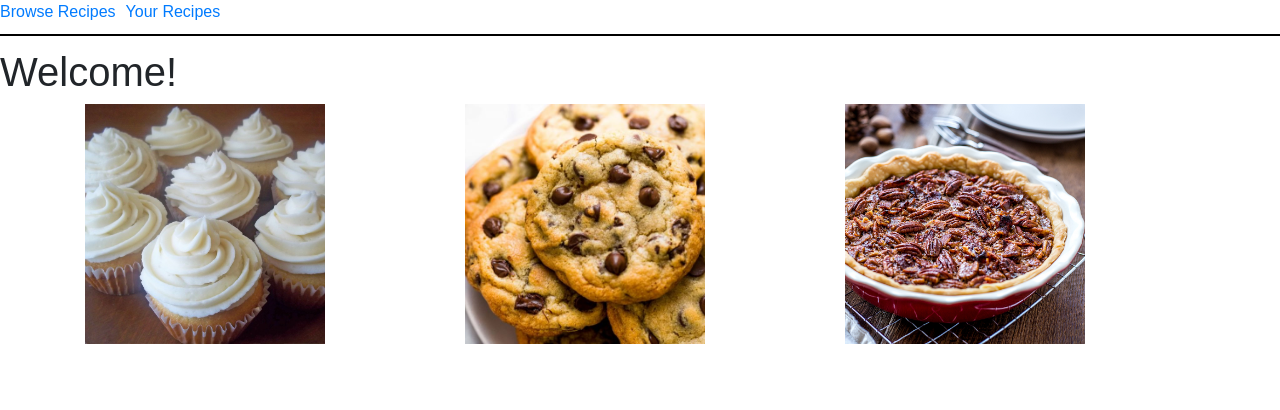
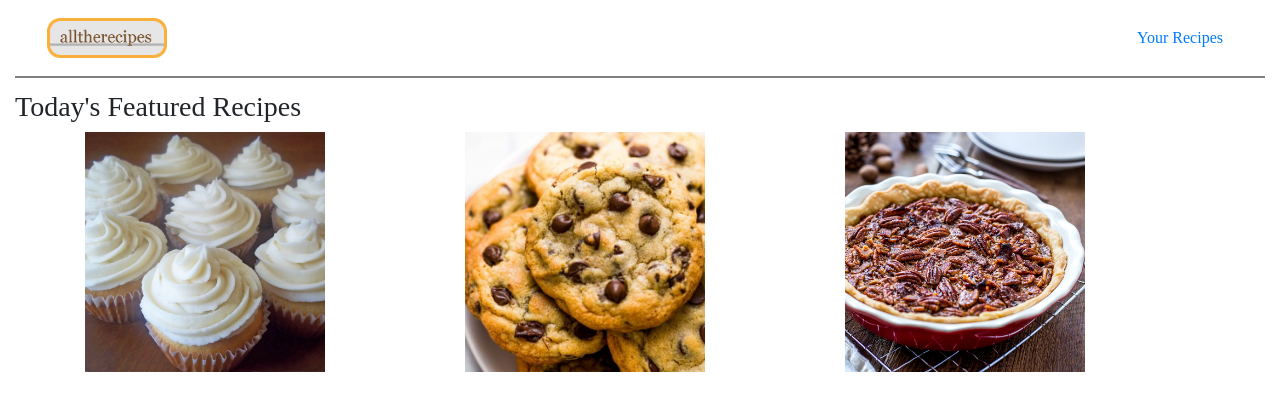
Before and after one commit to marissazhong/react-recipe-manager, a React (Create React App) app in the folder client/: page / in a window 1280 px wide. Shown: the top 410 px of the page. Built offline with nearby package versions, Linux system fonts and the light colour scheme.

Commit message:
set up navbar with logo and links

```diff
--- a/client/public/index.html
+++ b/client/public/index.html
@@ -21,12 +21,7 @@
     -->
 
     <link rel="stylesheet" href="https://stackpath.bootstrapcdn.com/bootstrap/4.1.2/css/bootstrap.min.css" integrity="sha384-Smlep5jCw/wG7hdkwQ/Z5nLIefveQRIY9nfy6xoR1uRYBtpZgI6339F5dgvm/e9B" crossorigin="anonymous">
-    <style>
-      body {
-        padding: 100px;
 
-      }
-    </style>
     <title>React App</title>
   </head>
   <body>
--- a/client/src/components/NavBar.js
+++ b/client/src/components/NavBar.js
@@ -1,16 +1,18 @@
 import React from 'react';
 import { NavLink } from 'react-router-dom';
+import logo from '../images/icons/logo.png';
 
 const NavBar = () => {
     return (
-      <div style={{ borderBottom: '2px solid black', paddingBottom: '10px', marginBottom: '12px' }}>
-        <NavLink
+      <div className="navbar" style={{ borderBottom: '2px solid grey', paddingTop: '10px', paddingBottom: '10px', marginBottom: '12px' }}>
+
+        <NavLink className="nav-link"
           style={{ marginRight: '10px' }}
           to="/"
         >
-          Browse Recipes
+          <img src={logo} className="nav-item" height="40px"/>
         </NavLink>
-        <NavLink
+        <NavLink className="nav-link"
           style={{ marginRight: '10px' }}
           to="/recipes"
         >
--- a/client/src/components/recipes/RecipeShow.js
+++ b/client/src/components/recipes/RecipeShow.js
@@ -1,14 +1,18 @@
 import React from 'react';
+import NavBar from '../../components/NavBar';
 import defaultImage from '../../images/recipes/defaultRecipe.jpg';
 import Images from '../../images/ImportImages';
 
 const RecipeShow = (props) =>
   // const imgPath = `${process.env.PUBLIC_URL}/images/icons/defaultRecipe.jpeg`;
+  <div className="container-fluid">
+   <NavBar />
     <div className="col-xs-6 col-md-3">
       <a href="/" className="thumbnail">
         <img src={defaultImage} alt='default image' width="180px"/>
       </a>
       <h1>Hi!</h1>
     </div>
+  </div>
 
 export default RecipeShow;
--- a/client/src/containers/AllRecipesPage.js
+++ b/client/src/containers/AllRecipesPage.js
@@ -7,9 +7,9 @@ import RecipeShow from '../components/recipes/RecipeShow';
 import { recipes } from '../data';
 
 const AllRecipesPage = () => (
-    <div>
+    <div className="container-fluid">
         <NavBar />
-        <h1>Welcome!</h1>
+        <h3>Today's Featured Recipes</h3>
         <RecipeList recipes={recipes}/>
     </div>
 )
--- a/client/src/containers/UserRecipesPage.js
+++ b/client/src/containers/UserRecipesPage.js
@@ -1,9 +1,12 @@
 import React from 'react';
+
+import NavBar from '../components/NavBar';
 
 class UserRecipesPage extends React.Component {
     render() {
         return (
-            <div>
+            <div className="container-fluid">
+                <NavBar />
                 <h1>User recipes index page (with new recipe form)</h1>
             </div>
         );
--- a/client/src/index.css
+++ b/client/src/index.css
@@ -1,5 +1,5 @@
 body {
   margin: 0;
   padding: 0;
-  font-family: sans-serif;
+  font-family: georgia-serif;
 }
```
Also changed, not shown: client/src/images/icons/logo.png (added).
